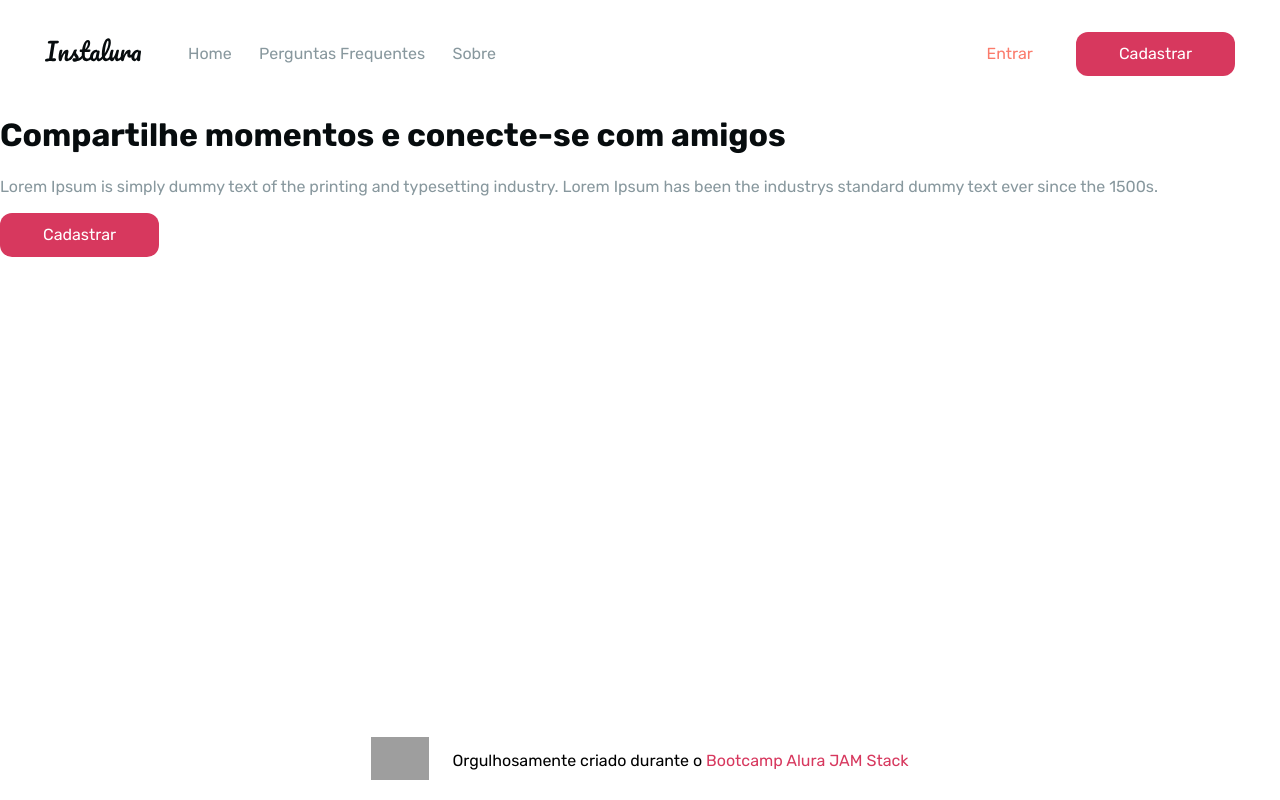
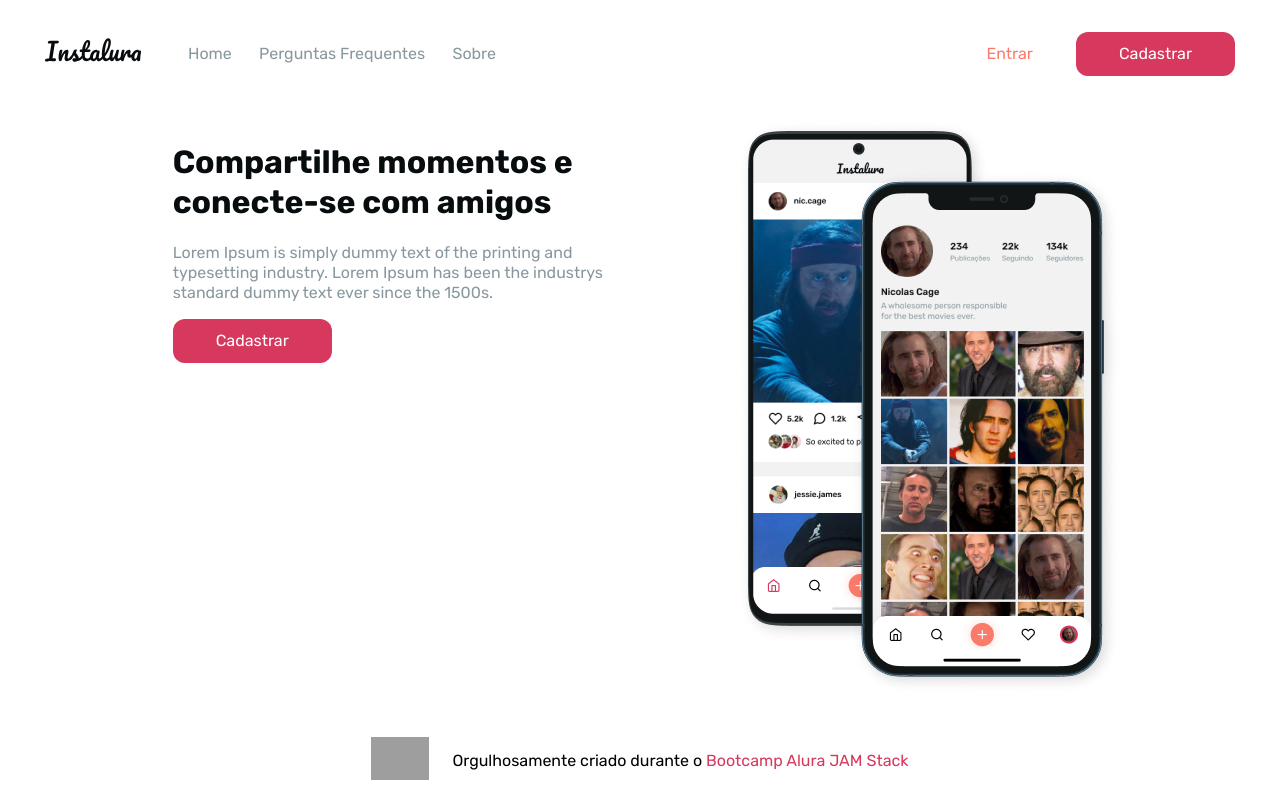
Before and after one commit to emersonpgomes/instalura, a Next.js app: page / in a window 1280 px wide. Built offline with nearby package versions, Linux system fonts and the light colour scheme; grey boxes are pictures that could not be loaded.

Commit message:
feat: resultado da aula 09 - aplicação do grid

```diff
--- a/pages/index.tsx
+++ b/pages/index.tsx
@@ -4,6 +4,7 @@ import { Button } from '../src/components/common/button';
 import { Menu } from '../src/components/common/menu';
 import { Text } from '../src/components/common/text';
 import { Layout } from '../src/components/layout';
+import { Grid } from '../src/components/layout/grid';
 
 export default function Home() {
   return (
@@ -15,7 +16,9 @@ export default function Home() {
         <Menu />
       </Layout.Header>
       <Layout.Content>
-        <div>
+        <Grid.Container>
+          <Grid.Row>
+            <Grid.Col offset={{ xs: 0, md: 1 }} span={{ xs: 12, md: 5 }}>
               <Text
                 variant="title"
                 tag="h1"
@@ -51,7 +54,16 @@ export default function Home() {
               >
                 Cadastrar
               </Button>
-        </div>
+            </Grid.Col>
+            <Grid.Col span={{ xs: 12, md: 6 }}>
+              <img
+                style={{ display: 'block', margin: 'auto' }}
+                src="/images/phones.png"
+                alt=""
+              />
+            </Grid.Col>
+          </Grid.Row>
+        </Grid.Container>
       </Layout.Content>
       <Layout.Footer>
         <a href="https://www.alura.com.br/">
--- a/src/components/common/button/button-style.tsx
+++ b/src/components/common/button/button-style.tsx
@@ -1,6 +1,7 @@
 import styled, { css } from 'styled-components';
+import { CSSPropStyle } from '../../theme/interface';
 import {
-  CSSPropStyle, getBreakpointsMedia,
+  getBreakpointsMedia,
   getVariantColor,
   propToStyle
 } from '../../theme/utils';
@@ -16,7 +17,8 @@ const ButtonDefaultStyle = css`
   background-color: ${getVariantColor('color')};
 `;
 
-export interface ButtonStyleProps extends Omit<CSSPropStyle, 'color'> {
+export interface ButtonStyleProps
+  extends Pick<CSSPropStyle, 'margin' | 'display'> {
   ghost?: boolean;
   variant:
     | 'primary.main'
--- a/src/components/common/text/text-style.tsx
+++ b/src/components/common/text/text-style.tsx
@@ -1,6 +1,6 @@
 import styled, { css, DefaultTheme } from 'styled-components';
+import { CSSPropStyle } from '../../theme/interface';
 import {
-  CSSPropStyle,
   getBreakpointsMedia,
   getVariantColor,
   propToStyle
@@ -27,7 +27,8 @@ export const TextStyleVariants = {
   `,
 };
 
-export interface TextStyleProps extends Omit<CSSPropStyle, 'color'> {
+export interface TextStyleProps
+  extends Pick<CSSPropStyle, 'textAlign' | 'marginBottom' | 'margin'> {
   variant: keyof typeof TextStyleVariants;
   color?: 'tertiary.main' | 'tertiary.light';
 }
--- a/src/components/layout/content/content-style.tsx
+++ b/src/components/layout/content/content-style.tsx
@@ -1,5 +1,5 @@
 import styled from 'styled-components';
 
 export const ContentStyle = styled.main`
-  flex: 1;
+  /* flex: 1; */
 `;
--- /dev/null
+++ b/src/components/layout/grid/col.tsx
@@ -0,0 +1,61 @@
+import styled, { css, FlattenSimpleInterpolation } from 'styled-components';
+import { BreakpointKeysType } from '../../theme/interface';
+import { getBreakpointsMedia } from '../../theme/utils';
+
+const MAX_GRID_COLUMNS = 12;
+
+interface GridColProps {
+  offset?: number | { [key in BreakpointKeysType]?: number };
+  span: number | { [key in BreakpointKeysType]?: number };
+}
+
+function getColWidth(span: number) {
+  return (100 * Math.min(span, MAX_GRID_COLUMNS)) / MAX_GRID_COLUMNS;
+}
+
+function getColSpanStyle(span: number) {
+  const colSpanWidth = getColWidth(span);
+  return css`
+    flex-grow: 0;
+    flex-shrink: 0;
+    flex-basis: ${colSpanWidth}%;
+    max-width: ${colSpanWidth}%;
+  `;
+}
+
+function getColOffsetStyle(offset: number) {
+  return css`
+    margin-left: ${getColWidth(offset)}%;
+  `;
+}
+
+function getStyle(
+  propName: keyof GridColProps,
+  getCSSFn: (value: number) => FlattenSimpleInterpolation
+) {
+  return (prop: GridColProps) => {
+    const propValue = prop[propName];
+
+    if (typeof propValue === 'number') {
+      return getCSSFn(propValue);
+    }
+
+    return getBreakpointsMedia({
+      ...(propValue?.xs && { xs: getCSSFn(propValue.xs) }),
+      ...(propValue?.sm && { sm: getCSSFn(propValue.sm) }),
+      ...(propValue?.md && { md: getCSSFn(propValue.md) }),
+      ...(propValue?.lg && { lg: getCSSFn(propValue.lg) }),
+      ...(propValue?.xl && { xl: getCSSFn(propValue.xl) }),
+    });
+  };
+}
+
+export const GridCol = styled.div<GridColProps>`
+  padding: 0 16px;
+  flex-basis: 0;
+  flex-grow: 1;
+  max-width: 100%;
+
+  ${getStyle('span', getColSpanStyle)}
+  ${getStyle('offset', getColOffsetStyle)}
+`;
--- /dev/null
+++ b/src/components/layout/grid/container.tsx
@@ -0,0 +1,21 @@
+import styled, { css } from 'styled-components';
+import { getBreakpointsMedia } from '../../theme/utils';
+
+export const GridContainer = styled.div`
+  width: 100%;
+  padding: 0 28px;
+  margin: 0 auto;
+
+  ${getBreakpointsMedia({
+    sm: css`
+      max-width: 576px;
+    `,
+    md: css`
+      max-width: 768px;
+      padding: 0 16px;
+    `,
+    lg: css`
+      max-width: 1160px
+    `,
+  })}
+`;
--- /dev/null
+++ b/src/components/layout/grid/grid.tsx
@@ -0,0 +1,9 @@
+import { GridCol } from './col';
+import { GridContainer } from './container';
+import { GridRow } from './row';
+
+export const Grid = {
+  Container: GridContainer,
+  Row: GridRow,
+  Col: GridCol,
+};
--- /dev/null
+++ b/src/components/layout/grid/index.tsx
@@ -0,0 +1 @@
+export * from './grid';
--- /dev/null
+++ b/src/components/layout/grid/row.tsx
@@ -0,0 +1,7 @@
+import styled from 'styled-components';
+
+export const GridRow = styled.div`
+  display: flex;
+  flex-wrap: wrap;
+  margin: 0 -16px;
+`;
--- a/src/components/theme/utils.ts
+++ b/src/components/theme/utils.ts
@@ -1,14 +1,11 @@
 import _ from 'lodash';
+import { css, DefaultTheme } from 'styled-components';
+import { breakpoints } from './breakpoints';
 import {
-  css,
-  CSSObject,
-  CSSProperties,
-  DefaultTheme,
-  FlattenInterpolation,
-  FlattenSimpleInterpolation,
-  ThemeProps
-} from 'styled-components';
-import { breakpoints } from './breakpoints';
+  BreakpointKeysType,
+  CSSByBreakpointType,
+  CSSPropStyle
+} from './interface';
 
 export function getVariantColor<PropType extends { theme: DefaultTheme }>(
   themeColorProperty: string,
@@ -20,17 +17,8 @@ export function getVariantColor<PropType extends { theme: DefaultTheme }>(
   };
 }
 
-type BreakpointKeyType = keyof DefaultTheme['breakpoints'];
-
-type CSSByBreakpointType = {
-  [key in BreakpointKeyType]?:
-    | FlattenSimpleInterpolation
-    | FlattenInterpolation<ThemeProps<DefaultTheme>>
-    | CSSObject;
-};
-
 export function getBreakpointsMedia(cssByBreakpoint: CSSByBreakpointType) {
-  const breakpointKeys = Object.keys(breakpoints) as BreakpointKeyType[];
+  const breakpointKeys = Object.keys(breakpoints) as BreakpointKeysType[];
   return breakpointKeys
     .filter((key) => key in cssByBreakpoint)
     .map((key) => {
@@ -42,12 +30,6 @@ export function getBreakpointsMedia(cssByBreakpoint: CSSByBreakpointType) {
       `;
     });
 }
-
-export type CSSPropStyle = {
-  [cssKey in keyof CSSProperties]:
-    | CSSProperties[cssKey]
-    | { [key in BreakpointKeyType]?: CSSProperties[cssKey] };
-};
 
 export function propToStyle(propName: keyof CSSPropStyle) {
   return (props: CSSPropStyle) => {
```
Also changed, not shown: src/components/theme/interface.ts (+16 -1 lines), public/images/phones.png (added). Lines whose indentation alone changed are shown as unchanged.
